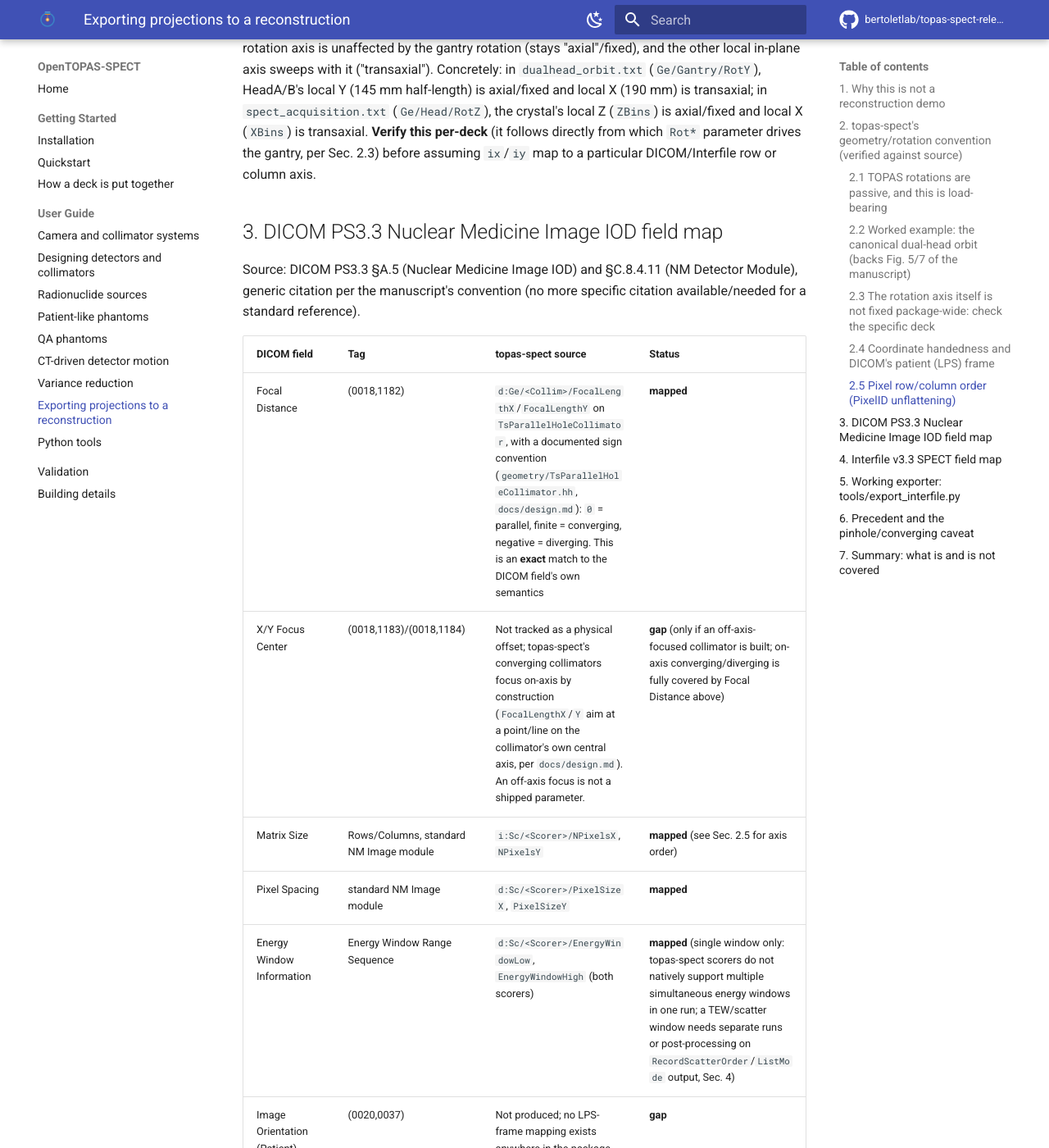
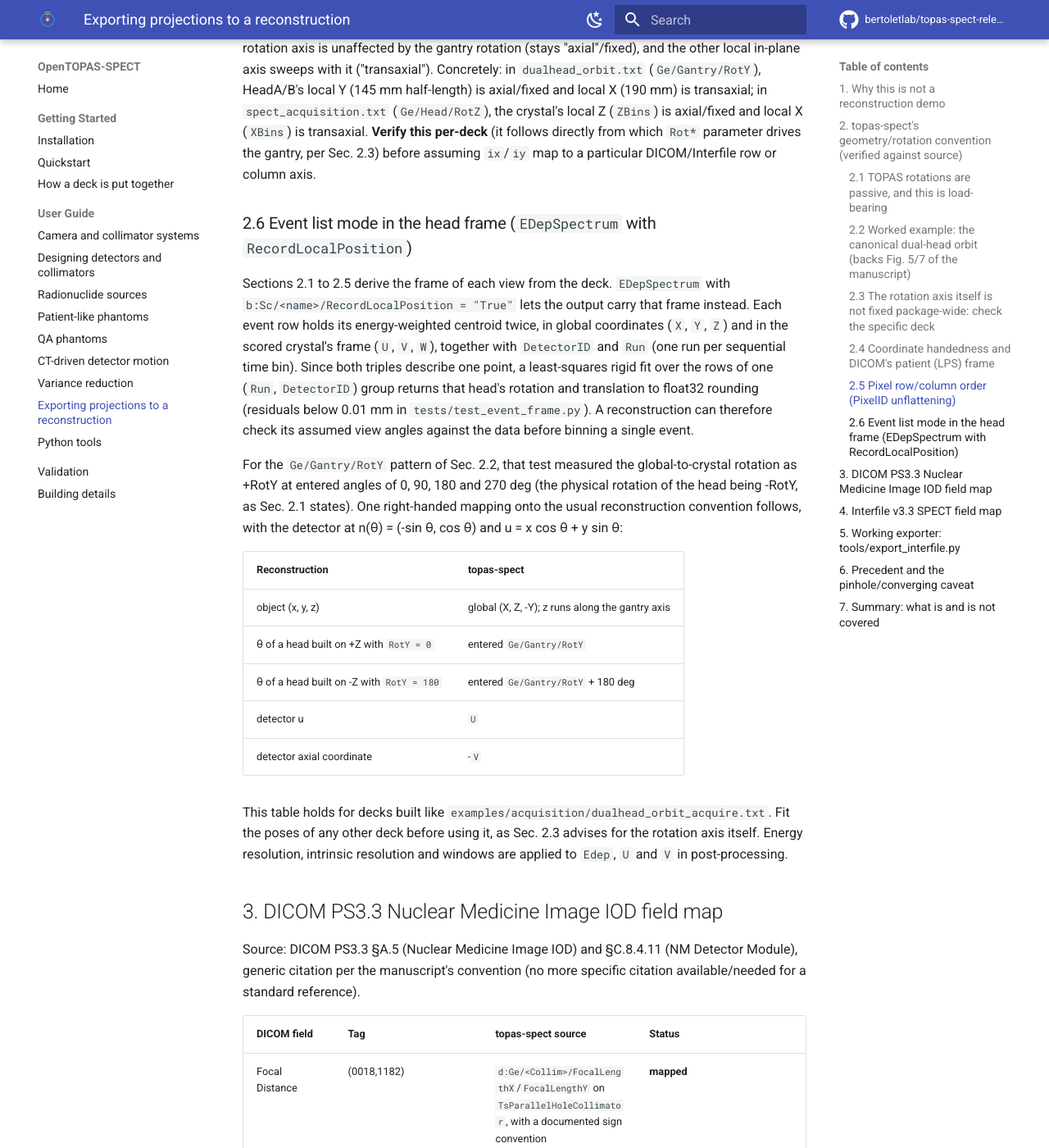
Before and after one commit to bertoletlab/topas-spect-release, an MkDocs documentation site: the page built from docs/reconstruction_interop.md, in a window 1280 px wide and 1400 px high, scrolled down 4490 px. Shown: the whole window at 82% size. Built offline with MkDocs 1.6.1 and Material for MkDocs 9.7.7, drawn with Linux system fonts in a browser that asks for light colours; comment, search, counter and statistics services are not loaded.

Commit message:
Release 1.2.0: head-frame event output in EDepSpectrum (RecordLocalPosition); fix dual-head orbit end angle

```diff
--- a/docs/reconstruction_interop.md
+++ b/docs/reconstruction_interop.md
@@ -175,6 +175,35 @@ axial/fixed and local X (`XBins`) is transaxial. **Verify this per-deck** (it fo
 which `Rot*` parameter drives the gantry, per Sec. 2.3) before assuming `ix`/`iy` map to a
 particular DICOM/Interfile row or column axis.
 
+### 2.6 Event list mode in the head frame (`EDepSpectrum` with `RecordLocalPosition`)
+
+Sections 2.1 to 2.5 derive the frame of each view from the deck. `EDepSpectrum` with
+`b:Sc/<name>/RecordLocalPosition = "True"` lets the output carry that frame instead. Each event row
+holds its energy-weighted centroid twice, in global coordinates (`X`, `Y`, `Z`) and in the scored
+crystal's frame (`U`, `V`, `W`), together with `DetectorID` and `Run` (one run per sequential time
+bin). Since both triples describe one point, a least-squares rigid fit over the rows of one
+(`Run`, `DetectorID`) group returns that head's rotation and translation to float32
+rounding (residuals below 0.01 mm in `tests/test_event_frame.py`). A reconstruction can therefore
+check its assumed view angles against the data before binning a single event.
+
+For the `Ge/Gantry/RotY` pattern of Sec. 2.2, that test measured the global-to-crystal rotation as
++RotY at entered angles of 0, 90, 180 and 270 deg (the physical rotation of the head being -RotY,
+as Sec. 2.1 states). One right-handed mapping onto the usual reconstruction convention follows,
+with the detector at n(θ) = (-sin θ, cos θ) and u = x cos θ + y sin θ:
+
+| Reconstruction | topas-spect |
+|---|---|
+| object (x, y, z) | global (X, Z, -Y); z runs along the gantry axis |
+| θ of a head built on +Z with `RotY = 0` | entered `Ge/Gantry/RotY` |
+| θ of a head built on -Z with `RotY = 180` | entered `Ge/Gantry/RotY` + 180 deg |
+| detector u | `U` |
+| detector axial coordinate | -`V` |
+
+This table holds for decks built like `examples/acquisition/dualhead_orbit_acquire.txt`. Fit the
+poses of any other deck before using it, as Sec. 2.3 advises for the rotation axis itself. Energy
+resolution, intrinsic resolution and windows are applied to `Edep`, `U` and `V` in
+post-processing.
+
 ## 3. DICOM PS3.3 Nuclear Medicine Image IOD field map
 
 Source: DICOM PS3.3 §A.5 (Nuclear Medicine Image IOD) and §C.8.4.11 (NM Detector Module),
--- a/docs/validation.md
+++ b/docs/validation.md
@@ -255,3 +255,26 @@ scorers (raw un-smeared/un-windowed event output for post-hoc Python-side acquis
 stale/abandoned by the PI and discarded rather than migrated. topas-starguide's OSEM reconstruction
 and 7-module PyQt6 GUI are also not migrated here: the PI ruled that capability is superseded by the
 lab's separate inverse-Monte-Carlo reconstruction work, not carried forward into this package.
+
+## 8. Head-frame event output (2026-10-27)
+
+`EDepSpectrum` with `RecordLocalPosition` writes each event's centroid in the scored crystal's frame
+as well as in global coordinates (Sec. 2.6 of `reconstruction_interop.md`).
+`tests/test_event_frame.py` checks those columns at every head angle and on worker threads.
+
+**Geometry of every check.**
+- Symbia LEHR collimator: 1.11 mm round holes on a square lattice, 0.16 mm septa, 24.05 mm lead.
+- 9.5 mm NaI crystal, 200 × 200 mm.
+- Collimator face 150 mm from the gantry axis, with the gantry turning about world Y.
+- Isotropic 140.5 keV point source in vacuum at (25, 15, 40) mm.
+- 20 % window (126.45 to 154.55 keV) on unsmeared `Edep`.
+- `g4em-penelope` with fluorescence, 2 × 10⁷ histories per head angle, 8 threads.
+
+| Check | Result |
+|---|---|
+| Default output (no new parameters) against a binary built before the feature | 90,190 rows, byte-identical |
+| Head at RotY 0, 90, 180, 270 deg: rigid fit of global to crystal frame | residual below 0.01 mm; fitted rotation = +RotY within 0.001 deg |
+| Photopeak centroid (U, V) against the source's projection through the fitted pose | within 0.14 mm at all four angles (1,451 to 1,552 counts, standard error 0.08 to 0.14 mm) |
+| Four angles as four sequential time bins of one deck | `Run` = 0 to 3 on worker threads; pose, counts and centroid match the static runs |
+| Two opposed heads, `DetectorID` 0 and 1 | 1,502 and 1,440 counts; U = 25.13 and -24.91 mm (mirrored), V = 14.95 and 15.00 mm |
+| Overlap check at every angle | none in 6 runs |
```
Also changed, not shown: CHANGELOG.md (+29 -0 lines), README.md (+21 -3 lines), docs/design.md (+2 -1 lines), .zenodo.json, 6 other files.
